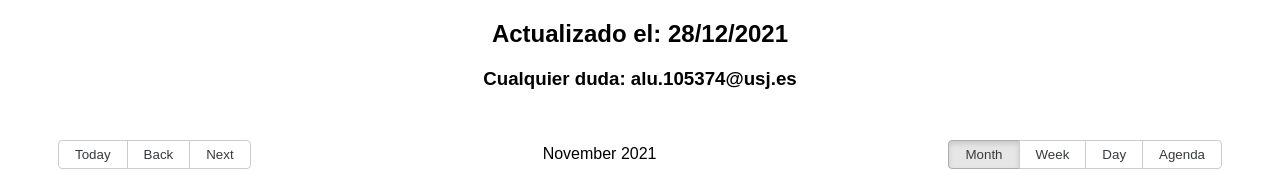
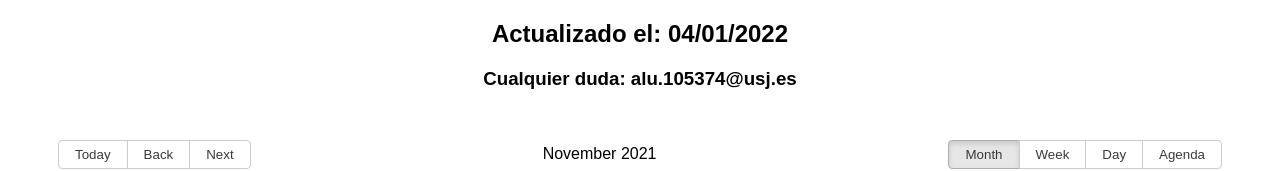
Before and after one commit to CodeOfVictor/usjcalendar, a React (Create React App) app: page / in a window 1280 px wide. Shown: the top 171 px of the page. Built offline with nearby package versions, Linux system fonts and the light colour scheme.

Commit message:
date changes

```diff
--- a/src/App.js
+++ b/src/App.js
@@ -19,7 +19,7 @@ const events = getEvents();
 function App() {
   return (
     <div className="App">
-      <center><h2>Actualizado el: 28/12/2021</h2></center>
+      <center><h2>Actualizado el: 04/01/2022</h2></center>
       <center><h3>Cualquier duda: alu.105374@usj.es</h3></center>
       <Calendar localizer={localizer} events={events} startAccessor='start' endAccessor='end' style={{height: 500, margin: '50px'}} />
       <img src={schedule} style={{maxWidth: '100%', flex: 1, display: 'block', marginLeft: 'auto', marginRight: 'auto', width: '50%'}} alt="schedule" />
--- a/src/EventsCalendar.js
+++ b/src/EventsCalendar.js
@@ -9,7 +9,7 @@ export const getEvents = () => {
         { title: "EXAMEN: Persona-Computador", allDay: true, start: new Date(2022, 0, 21), end: new Date(2022, 0, 21) },
         { title: "Enseñar motor?", allDay: true, start: new Date(2022, 0, 21), end: new Date(2022, 0, 21) },
         { title: "EXAMEN: Legislacion", allDay: true, start: new Date(2022, 0, 21), end: new Date(2022, 0, 21) },
-        { title: "Presentar interfaz telefono", allDay: true, start: new Date(2022, 0, 21), end: new Date(2022, 0, 21) },
+        { title: "Presentar interfaz telefono", allDay: true, start: new Date(2022, 0, 20), end: new Date(2022, 0, 20) },
         { title: "EXAMEN: Software", allDay: true, start: new Date(2022, 0, 19), end: new Date(2022, 0, 19) },
         { title: "Tabajo legislacion", allDay: true, start: new Date(2022, 0, 17), end: new Date(2022, 0, 17) },
         { title: "Tabajo interfaz telefono", allDay: true, start: new Date(2022, 0, 16), end: new Date(2022, 0, 16) },
```
